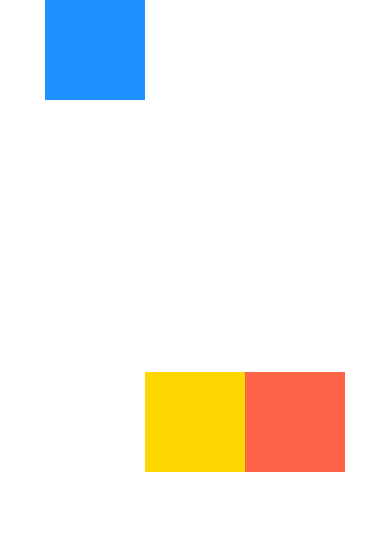
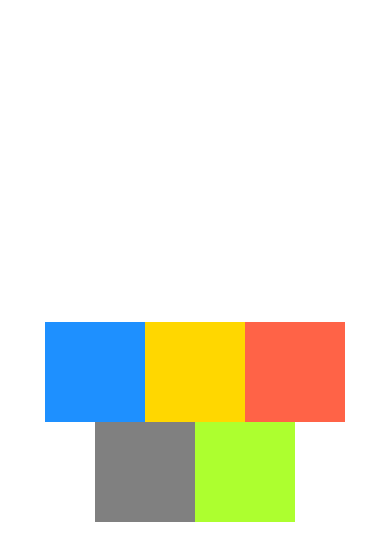
Before and after one commit to chanakaSubasinghe/FirstApp-React-Native, a React Native app: screen / in a window 390 px wide. Shown: the top 560 px of the page. Built offline with nearby package versions, Linux system fonts and the light colour scheme.

Commit message:
add flexWrap and alignContent

```diff
--- a/App.js
+++ b/App.js
@@ -11,14 +11,15 @@ export default function App() {
       flex: 1,
       flexDirection: 'row', // horizontal
       justifyContent: 'center', // main or primary axis
-      alignItems: 'center' // secondary axis -> default is stretch
+      alignItems: 'center', // secondary axis -> default is stretch
+      flexWrap: 'wrap', // enabling wrapping - each items get their own width and height
+      alignContent: 'center' // all content will set to center
     }}>
 
       <View style={{
         backgroundColor: 'dodgerblue',
         width: 100,
         height: 100,
-        alignSelf: 'flex-start' // change individual item
       }} />
 
       <View style={{
@@ -31,6 +32,16 @@ export default function App() {
         width: 100,
         height: 100
       }} />
+      <View style={{
+        backgroundColor: 'gray',
+        width: 100,
+        height: 100
+      }} />
+      <View style={{
+        backgroundColor: 'greenyellow',
+        width: 100,
+        height: 100
+      }} />
     </View>
   );
 }
```
